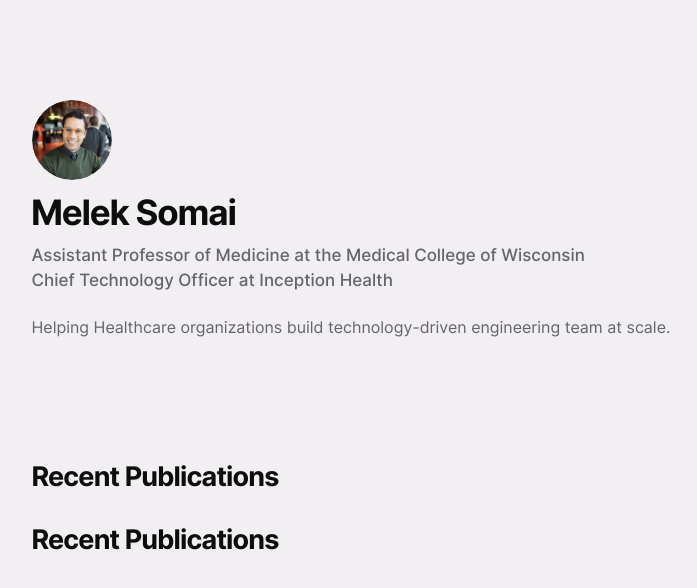
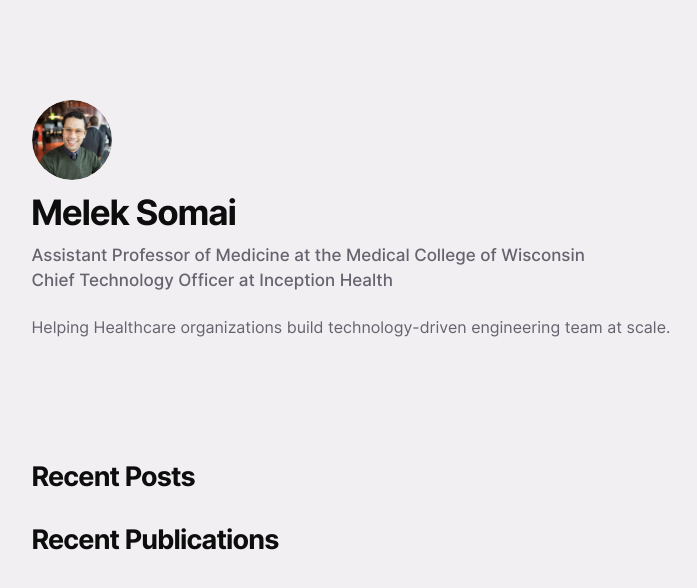
Before and after one commit to meleksomai/website, a Next.js app in the folder apps/web/: page / in a window 1280 px wide. Shown: the top 588 px of the page, without its empty margins (251-948 px from the left). Built offline with nearby package versions, Linux system fonts and the light colour scheme.

Commit message:
Update homepage

```diff
--- a/apps/web/pages/index.tsx
+++ b/apps/web/pages/index.tsx
@@ -31,7 +31,7 @@ export default function Web() {
       </Section>
       <Section size="1">
         <Heading as="h3" size="3">
-          Recent Publications
+          Recent Posts
         </Heading>
       </Section>
       <Section size="1">
```
